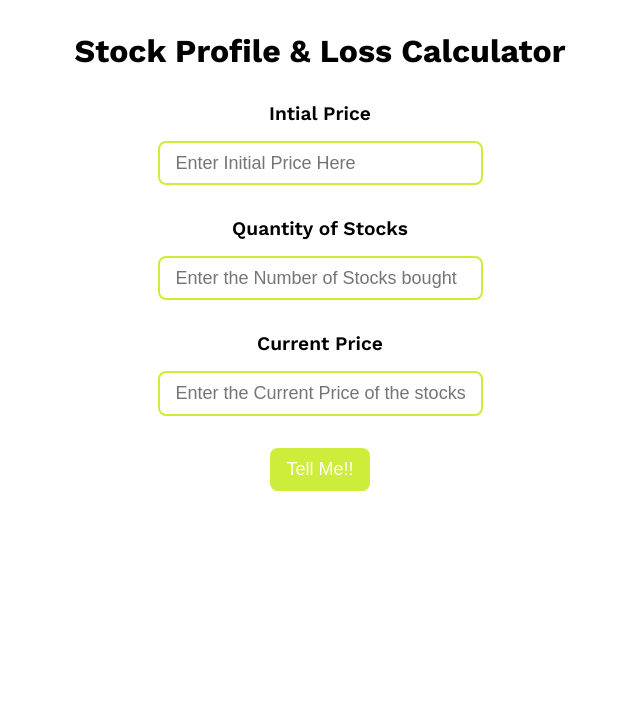
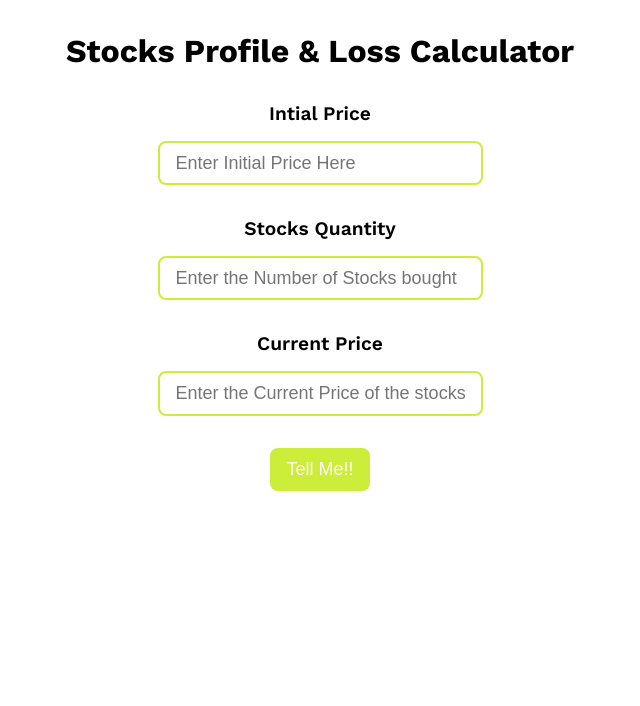
Before and after one commit to hdrock03/Assignment-mark14, a plain HTML site: page index.html in a window 1280 px wide. Shown: the top 706 px of the page, without its empty margins (320-960 px from the left). Drawn offline with nearby package versions, Linux system fonts and the light colour scheme.

```diff
--- a/index.html
+++ b/index.html
@@ -8,13 +8,12 @@
     <link
       rel="shortcut icon"
       type="image/x-icon"
-      href="https://www.google.com/s2/u/0/favicons?domain=neog.camp"
     />
     <link rel="stylesheet" href="style.css" />
   </head>
   <body>
     <header>
-      <h1>Stock Profile & Loss Calculator</h1>
+      <h1>Stocks Profile & Loss Calculator</h1>
     </header>
     <main>
       <label class="input-label" for="initial-price">
@@ -26,7 +25,7 @@
           placeholder="Enter Initial Price Here"
       /></label>
       <label class="input-label" for="stocks-quantity">
-        Quantity of Stocks
+        Stocks Quantity
         <input
           class="input"
           type="text"
```
